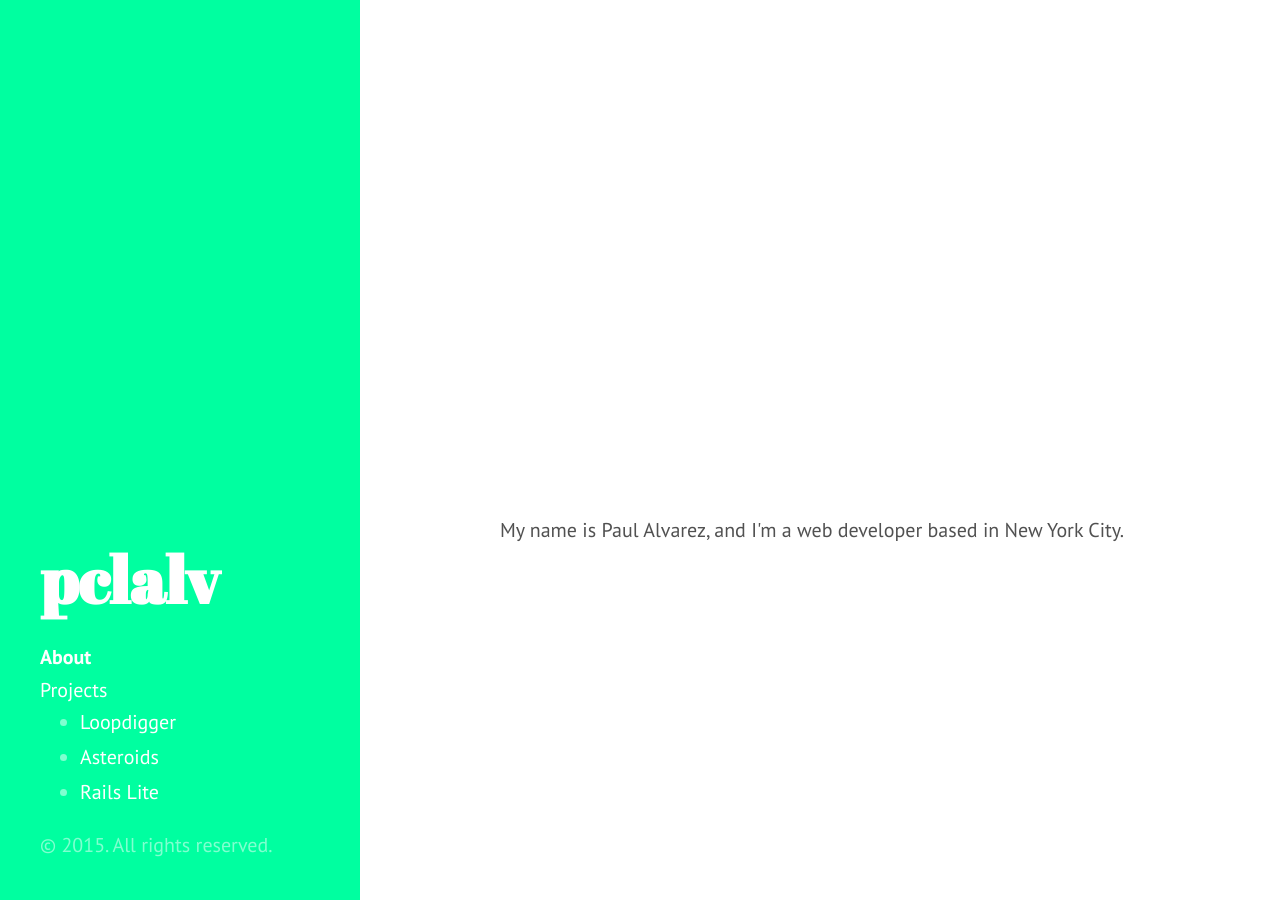
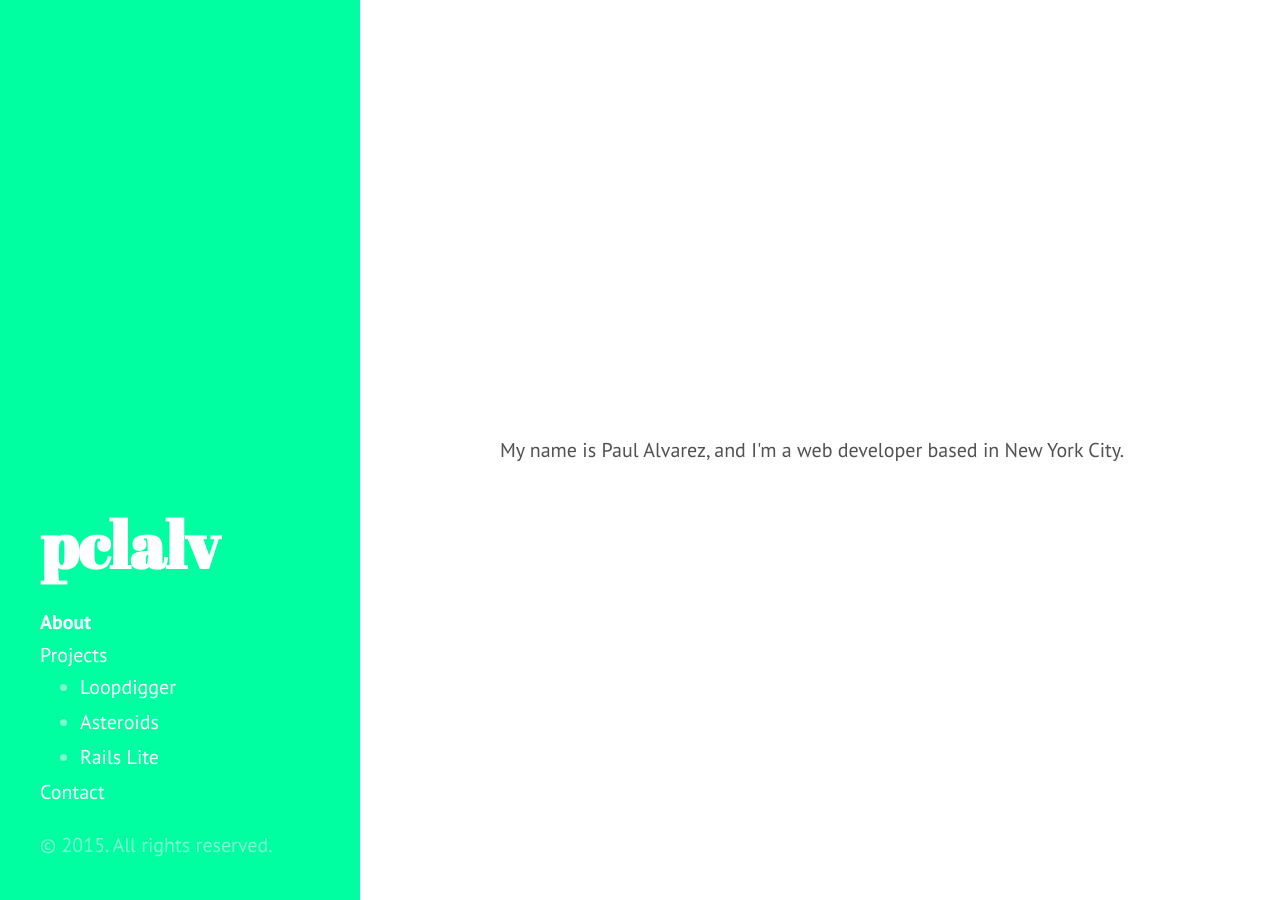
Before and after one commit to pclalv/pclalv.github.io, a Jekyll site: the page built from index.html, in a window 1280 px wide. Built offline with Jekyll 4.4.1, drawn with Linux system fonts in a browser that asks for light colours; nearby versions of some CDN libraries; Markdown is read by kramdown in place of the engine named in the settings; the list of posts is cut into pages by our own code; grey boxes are pictures that could not be loaded.

Commit message:
fix content's margin-top

```diff
--- a/_includes/sidebar.html
+++ b/_includes/sidebar.html
@@ -22,6 +22,8 @@
           <a class="sidebar-nav-item" href="#rails-lite">Rails Lite</a>
         </li>
       </ul>
+
+      <a class="sidebar-nav-item" href="#contact">Contact</a>
     </nav>
 
     <p>&copy; {{ site.time | date: '%Y' }}. All rights reserved.</p>
--- a/index.html
+++ b/index.html
@@ -12,7 +12,7 @@ title: About
 <script>
   $(document).ready(function() {
     $('#fullpage').fullpage({
-      anchors: ['about', 'loopdigger', 'asteroids', 'rails-lite']
+      anchors: ['about', 'loopdigger', 'asteroids', 'rails-lite', 'contact']
     });
   });
 </script>
@@ -27,7 +27,7 @@ title: About
 
     <div class="section" data-anchor="loopdigger">
       <figure>
-        <img src="#" alt="" />
+        <img src="public/images/loopdigger.png" alt="loopdigger-screenshot" />
       </figure>
 
       <figure class="project-header group">
@@ -37,18 +37,14 @@ title: About
         </h3>
       </figure>
 
-
       <figure>
         Loopdigger is a SoundCloud-inspired music community built in Ruby on Rails and Backbone.js.
-
-        <!-- screenshot of the feed -->
-
       </figure>
     </div>
 
     <div class="section" data-anchor="asteroids">
       <figure>
-        <img src="#" alt="" />
+        <img src="public/images/asteroids.png" alt="asteroids-screenshot" />
       </figure>
 
       <figure class="project-header group">
@@ -65,7 +61,7 @@ title: About
 
     <div class="section" data-anchor="rails-lite">
       <figure>
-        <img src="#" alt="" />
+        <img src="public/images/rails-lite.png" alt="rails-lite-screenshot" />
       </figure>
 
       <figure class="project-header group">
@@ -80,4 +76,10 @@ title: About
       </figure>
     </div>
 
+    <div class="section" data-anchor="contact">
+      <h2>Contact</h2>
+
+
+    </div>
+
 </div>
--- a/public/css/hyde.css
+++ b/public/css/hyde.css
@@ -118,6 +118,10 @@ a.sidebar-nav-item:focus {
   color: #fff;
 }
 
+.projects {
+  margin-bottom: 0;
+}
+
 .project-header > h2 {
   float: left;
 }
@@ -154,7 +158,6 @@ label[for="projects"] {
  */
 
 .content {
-  padding-top:    4rem;
   padding-bottom: 4rem;
 }
 
```
